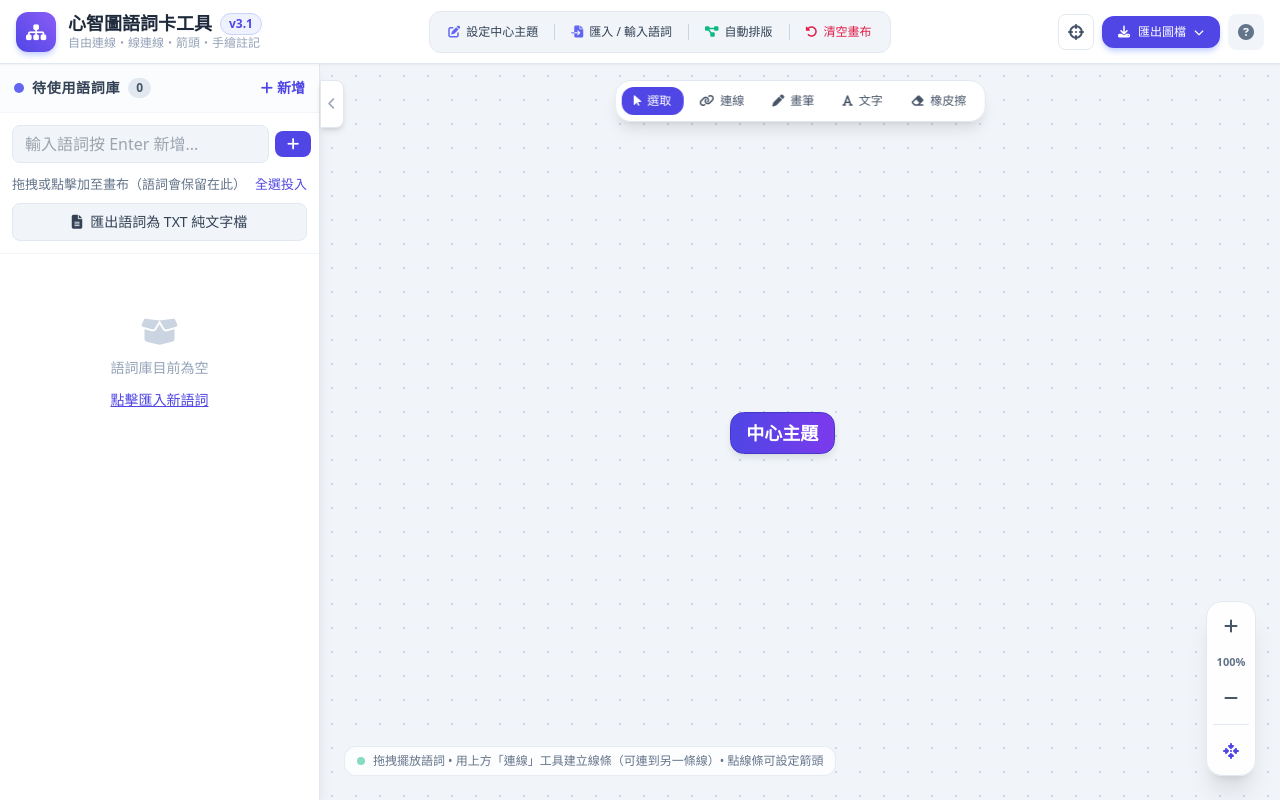
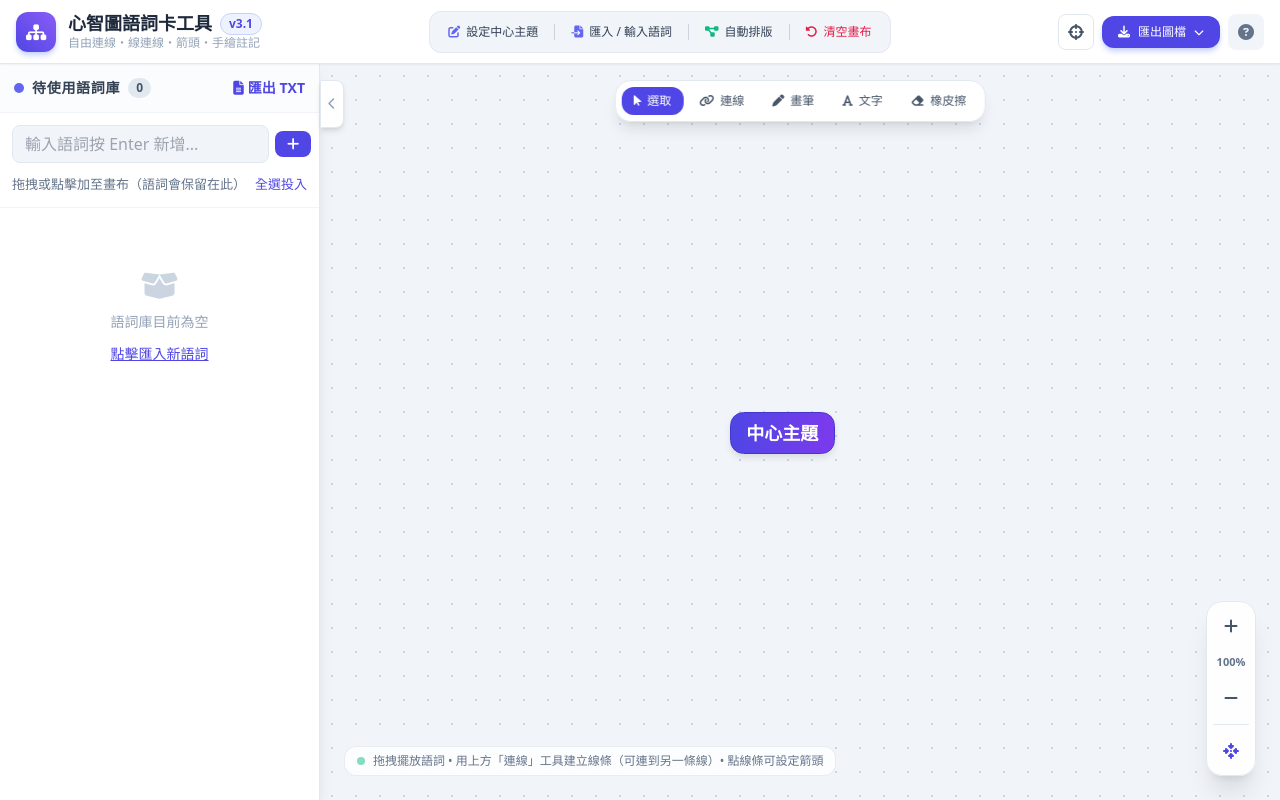
Before and after one commit to jengnanok-forest/classtools, a plain HTML site: page mind_map.html in a window 1280 px wide. Drawn offline with nearby package versions, Linux system fonts and the light colour scheme.

Commit message:
Add files via upload

```diff
--- a/mind_map.html
+++ b/mind_map.html
@@ -190,9 +190,7 @@
                     <h2 class="font-bold text-sm text-slate-700 uppercase tracking-wider">待使用語詞庫</h2>
                     <span id="word-count-badge" class="px-2 py-0.5 bg-slate-200 text-slate-600 rounded-full text-xs font-semibold">0</span>
                 </div>
-                <button id="btn-quick-add" title="快速新增單字" class="text-sm text-indigo-600 hover:text-indigo-800 font-semibold flex items-center gap-1">
-                    <i class="fa-solid fa-plus"></i> 新增
-                </button>
+                <button id="btn-export-words" title="將左側語詞匯出為純文字檔（一行一個語詞）" class="text-sm text-indigo-600 hover:text-indigo-800 font-semibold flex items-center gap-1 whitespace-nowrap"><i class="fa-solid fa-file-lines"></i> 匯出 TXT</button>
             </div>
 
             <!-- 快速直接輸入與新增列 -->
@@ -207,7 +205,6 @@
                         <span>拖拽或點擊加至畫布（語詞會保留在此）</span>
                         <button id="btn-batch-add-all" class="text-indigo-600 hover:underline whitespace-nowrap">全選投入</button>
                     </div>
-                    <button id="btn-export-words" class="w-full mt-1 px-3 py-2 text-sm font-medium text-slate-700 bg-slate-100 hover:bg-indigo-50 hover:text-indigo-600 border border-slate-200 rounded-lg flex items-center justify-center gap-2 transition-all"><i class="fa-solid fa-file-lines"></i> 匯出語詞為 TXT 純文字檔</button>
             </div>
 
             <!-- 語詞卡片列表區容器 -->
```
